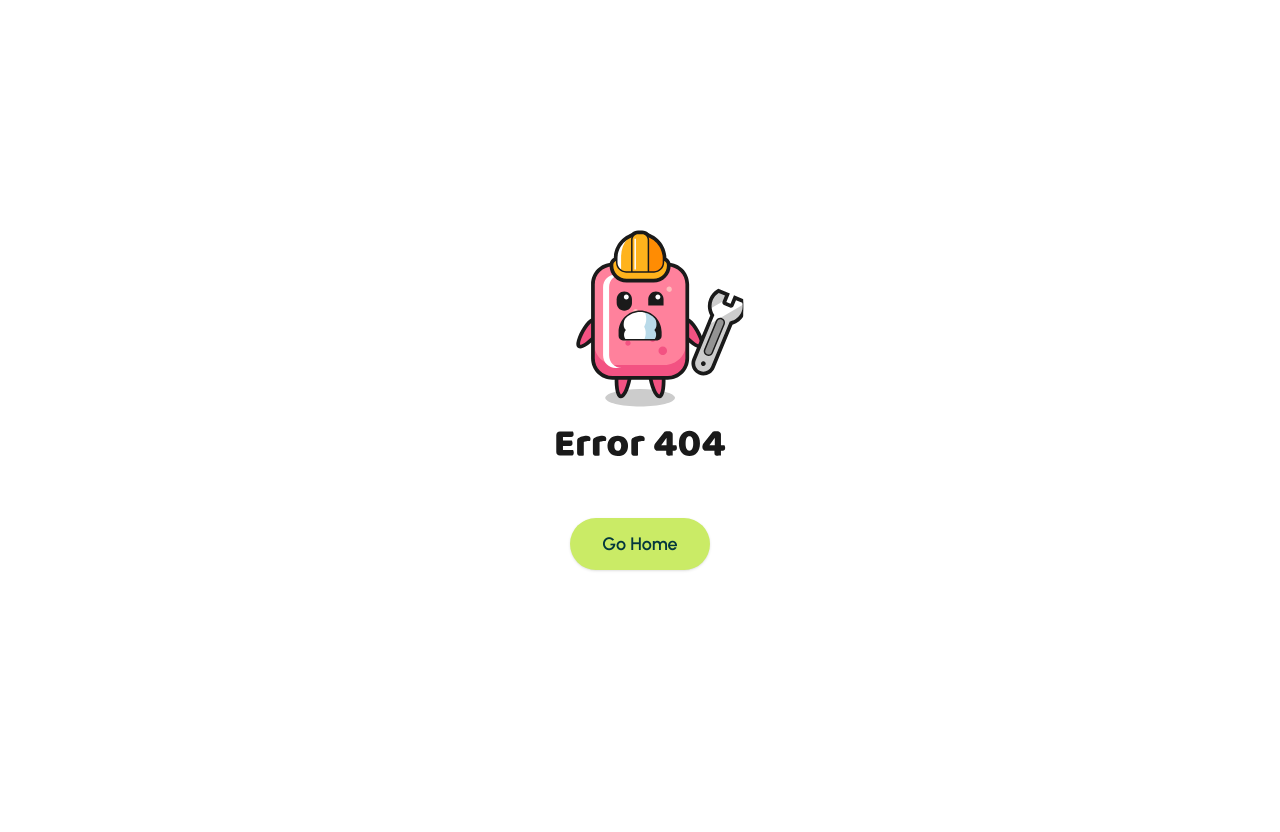
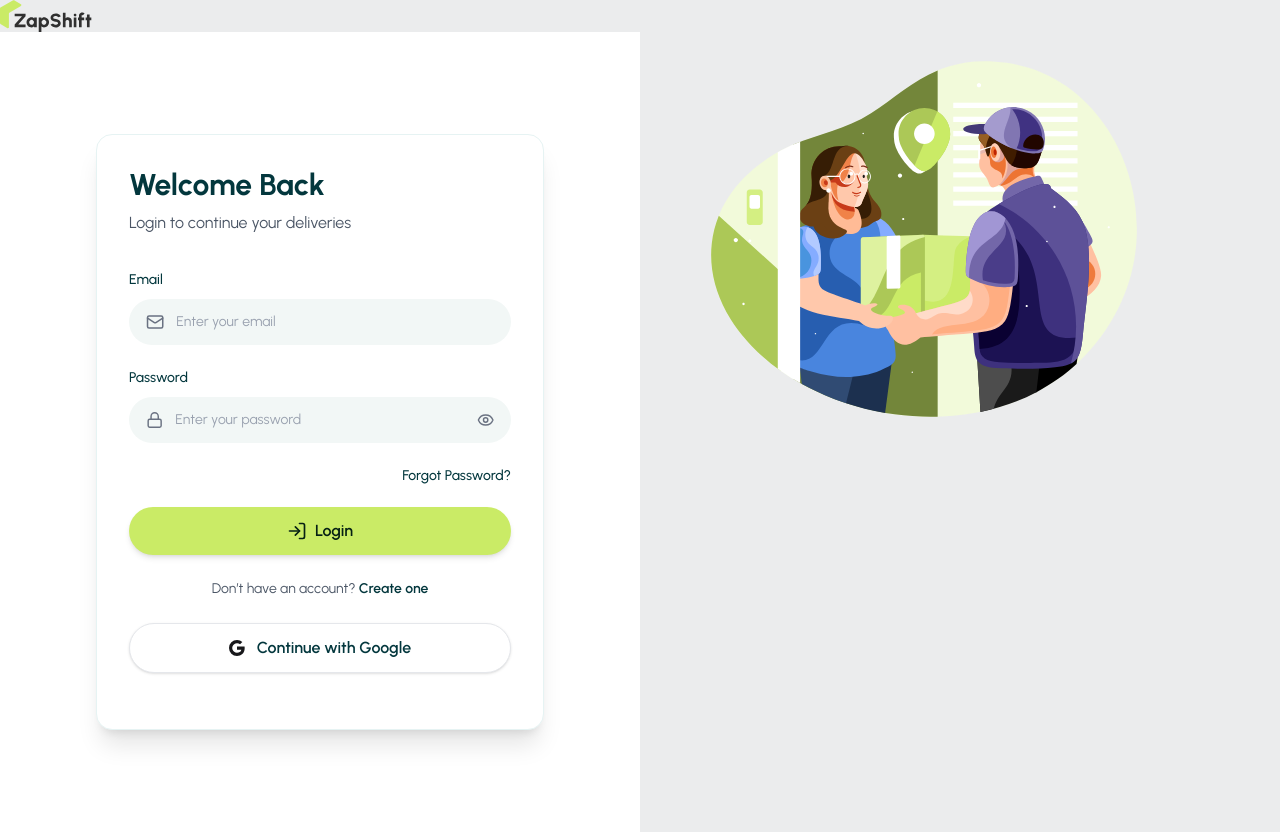
Before and after one commit to alamin-islam0/zapshift-client, a React (Vite) app: page /login in a window 1280 px wide. Before the commit the page ends 800 px from the top, so only its background shows below. Built offline with nearby package versions, Linux system fonts and the light colour scheme.

Commit message:
Login form added using react hook form

```diff
--- a/package.json
+++ b/package.json
@@ -19,10 +19,12 @@
     "lucide-react": "^0.554.0",
     "react": "^19.0.0-rc.1",
     "react-dom": "^19.0.0-rc.1",
+    "react-hook-form": "^7.66.1",
     "react-icons": "^5.5.0",
     "react-leaflet": "^5.0.0-rc.2",
     "react-responsive-carousel": "^3.2.23",
     "react-router": "^7.9.6",
+    "react-router-dom": "^7.9.6",
     "swiper": "^12.0.3",
     "tailwindcss": "^4.1.17"
   },
--- a/src/components/HomeComponents/Faq.jsx
+++ b/src/components/HomeComponents/Faq.jsx
@@ -73,7 +73,7 @@ const Faq = () => {
                     {faq.question}
                   </span>
                   <span
-                    className={`text-xl lg:text-2xl flex-shrink-0 transition-all duration-500 ease-in-out ${
+                    className={`text-xl lg:text-2xl transition-all duration-500 ease-in-out ${
                       isOpen
                         ? "rotate-180 text-[#03373d]"
                         : "rotate-0 text-gray-600"
--- a/src/components/logo/Logo.jsx
+++ b/src/components/logo/Logo.jsx
@@ -6,7 +6,7 @@ import FooterLogo from '../../assets/FooterLogo.svg'
 const Logo = () => {
     return (
         <div>
-            <img src={SiteLogo} alt="" srcset="" className="h-8" />
+            <img src={SiteLogo} alt="" className="h-8" />
         </div>
     );
 };
@@ -14,7 +14,7 @@ const Logo = () => {
 export const FootLogo = () => {
     return (
         <div>
-            <img src={FooterLogo} alt="" srcset="" />
+            <img src={FooterLogo} alt=""/>
         </div>
     )
 }
--- /dev/null
+++ b/src/layouts/AuthLayout.jsx
@@ -0,0 +1,25 @@
+import React from 'react';
+import AuthSvg from '../assets/AuthVector.svg'
+import Logo from '../components/logo/Logo';
+import { Outlet } from 'react-router';
+import Login from '../pages/auth/login/Login';
+
+const AuthLayout = () => {
+    return (
+        <div className='max-w-7xl mx-auto'>
+            <Logo/>
+            <div className='flex'>
+                <div className='flex-1'>
+                    <Outlet>
+                        <Login/>
+                    </Outlet>
+                </div>
+                <div className='flex-1'>
+                    <img src={AuthSvg} alt=""/>
+                </div>
+            </div>
+        </div>
+    );
+};
+
+export default AuthLayout;
--- /dev/null
+++ b/src/pages/auth/login/Login.jsx
@@ -0,0 +1,147 @@
+import React from "react";
+import { Mail, Lock, Eye, EyeOff, LogIn } from "lucide-react";
+import { BsGoogle } from "react-icons/bs";
+import { useNavigate } from "react-router-dom";
+import { useForm } from "react-hook-form";
+
+const Login = () => {
+  const navigate = useNavigate();
+  const [showPassword, setShowPassword] = React.useState(false);
+
+  const {
+    register,
+    handleSubmit,
+    formState: { errors },
+  } = useForm();
+  const handleLogin = (data) => {
+    console.log("after submit", data);
+  };
+
+  return (
+    <div className="min-h-screen flex items-center justify-center bg-white px-6 py-10">
+      <div className="w-full max-w-md bg-white p-8 rounded-2xl shadow-xl border border-[#E6F3F3]">
+        {/* Title */}
+        <h2 className="text-3xl font-bold text-[#03373d] mb-2 text-left">
+          Welcome Back
+        </h2>
+        <p className="text-gray-600 mb-8 text-left">
+          Login to continue your deliveries
+        </p>
+
+        {/* Form */}
+        <form onSubmit={handleSubmit(handleLogin)} className="space-y-5">
+          {/* Email */}
+          <div>
+            <label className="text-sm font-medium text-[#03373d]">Email</label>
+            <div className="mt-2 flex items-center bg-[#F2F7F6] rounded-full px-4 py-3 border border-transparent focus-within:border-[#CBEAEC]">
+              <Mail className="w-5 h-5 text-gray-500" />
+              <input
+                {...register("email", { required: true })}
+                type="email"
+                placeholder="Enter your email"
+                className="ml-3 w-full bg-transparent outline-none text-sm placeholder:text-gray-400"
+              />
+            </div>
+            {errors.email?.type === "required" && (
+              <small className="text-red-500">Email is required </small>
+            )}
+          </div>
+
+          {/* Password */}
+          <div>
+            <label className="text-sm font-medium text-[#03373d]">
+              Password
+            </label>
+            <div className="mt-2 flex items-center bg-[#F2F7F6] rounded-full px-4 py-3 border border-transparent focus-within:border-[#CBEAEC]">
+              <Lock className="w-5 h-5 text-gray-500" />
+              <input
+                {...register("password", {
+                  required: true,
+                  minLength: 6,
+                  pattern:
+                    /^(?=.*[A-Z])(?=.*[a-z])(?=.*\d)(?=.*[@$!%*?&])[A-Za-z\d@$!%*?&]{6,}$/,
+                })}
+                type={showPassword ? "text" : "password"}
+                placeholder="Enter your password"
+                className="ml-3 w-full bg-transparent outline-none text-sm placeholder:text-gray-400"
+              />
+
+              {/* Toggle icon */}
+              {showPassword ? (
+                <EyeOff
+                  className="w-5 h-5 text-gray-500 cursor-pointer"
+                  onClick={() => setShowPassword(false)}
+                />
+              ) : (
+                <Eye
+                  className="w-5 h-5 text-gray-500 cursor-pointer"
+                  onClick={() => setShowPassword(true)}
+                />
+              )}
+            </div>
+            {errors.password?.type === "required" && (
+              <small className="text-red-500">Password is required </small>
+            )}
+            {errors.password?.type === "minLength" && (
+              <small className="text-red-500">
+                Password must be 6 character or longer{" "}
+              </small>
+            )}
+            {errors.password?.type === "pattern" && (
+              <small className="text-red-500">
+                Password must contain at least one uppercase letter, one
+                lowercase letter, one number, and one special character.{" "}
+              </small>
+            )}
+          </div>
+
+          {/* Forgot password */}
+          <div className="text-right">
+            <a
+              href="#"
+              className="text-sm text-[#03373d] hover:underline font-medium"
+            >
+              Forgot Password?
+            </a>
+          </div>
+
+          {/* Submit */}
+          <button
+            type="submit"
+            className="w-full flex items-center justify-center gap-2 bg-[#caeb66] hover:bg-[#bfe142] text-[#062014] font-semibold rounded-full py-3 shadow-md transition-all"
+          >
+            <LogIn className="w-5 h-5" />
+            Login
+          </button>
+        </form>
+
+        {/* Footer */}
+        <p className="text-center mt-6 text-sm text-gray-600">
+          Don’t have an account?{" "}
+          <a
+            href="/register"
+            className="text-[#03373d] font-semibold hover:underline"
+          >
+            Create one
+          </a>
+        </p>
+        {/* GOOGLE SIGN-IN BUTTON */}
+        <button
+          type="button"
+          className="w-full mt-6 flex items-center justify-center gap-3 bg-white border border-gray-200 rounded-full py-3 mb-6 shadow-sm hover:bg-gray-50 transition"
+        >
+          {/* Google Icon made using Lucide */}
+          <div>
+            <BsGoogle />
+          </div>
+
+          <span className=" font-semibold text-[#03373d]">
+            Continue with Google
+          </span>
+        </button>
+      </div>
+    </div>
+  );
+};
+
+export default Login;
--- /dev/null
+++ b/src/pages/auth/register/Register.jsx
@@ -0,0 +1,11 @@
+import React from 'react';
+
+const Register = () => {
+    return (
+        <div>
+
+        </div>
+    );
+};
+
+export default Register;
--- a/src/routes/router.jsx
+++ b/src/routes/router.jsx
@@ -4,6 +4,9 @@ import Home from "../pages/home/Home";
 import Coverage from "../pages/coverage/Coverage";
 import About from "../pages/about/About";
 import Error from "../pages/error/Error";
+import AuthLayout from "../layouts/AuthLayout";
+import Login from "../pages/auth/login/Login";
+import Register from "../pages/auth/register/Register";
 
 export const router = createBrowserRouter([
   {
@@ -26,6 +29,20 @@ export const router = createBrowserRouter([
     ],
   },
   {
+    path: '/',
+    Component: AuthLayout,
+    children: [
+        {
+            path: 'login',
+            Component: Login
+        },
+        {
+            path: 'register',
+            Component: Register
+        },
+    ]
+  },
+  {
     path: "*",
     Component: Error,
   },
```
Also changed, not shown: src/assets/AuthVector.svg (added), 1 other file (tests, documents, lock files or other folders).
